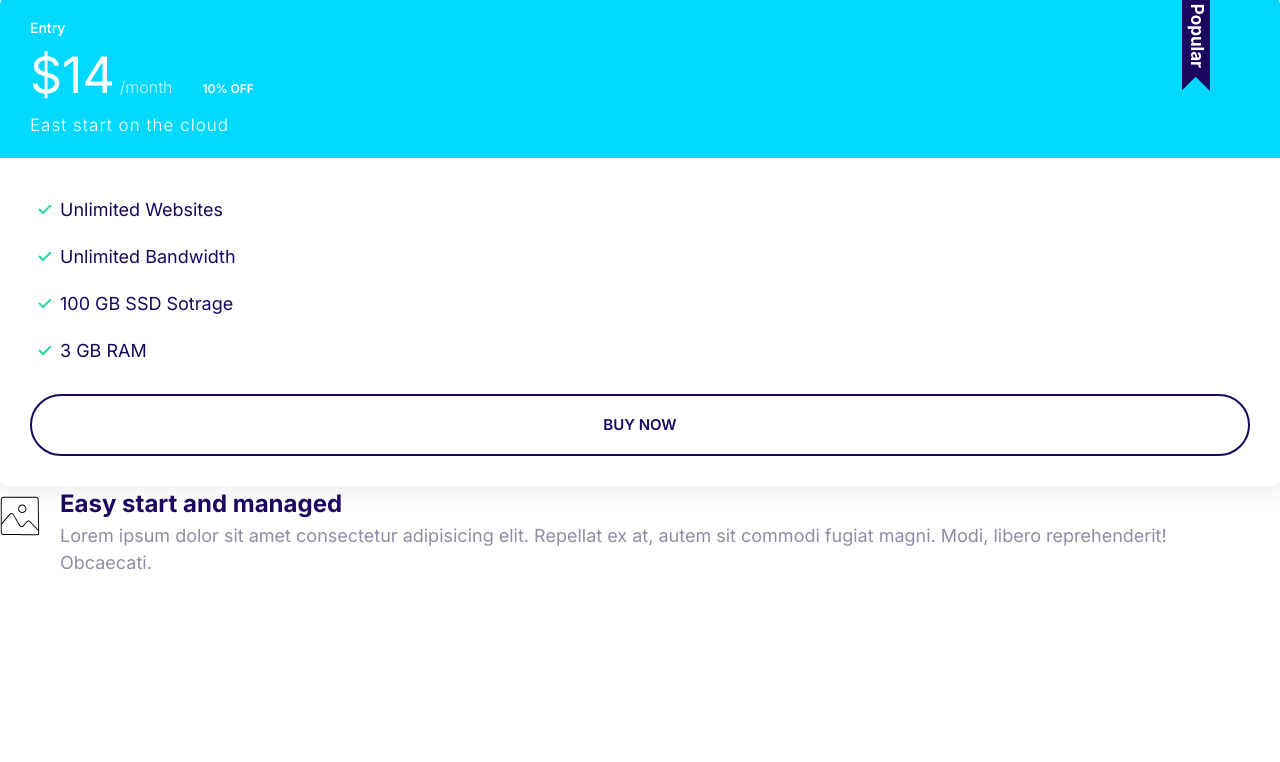
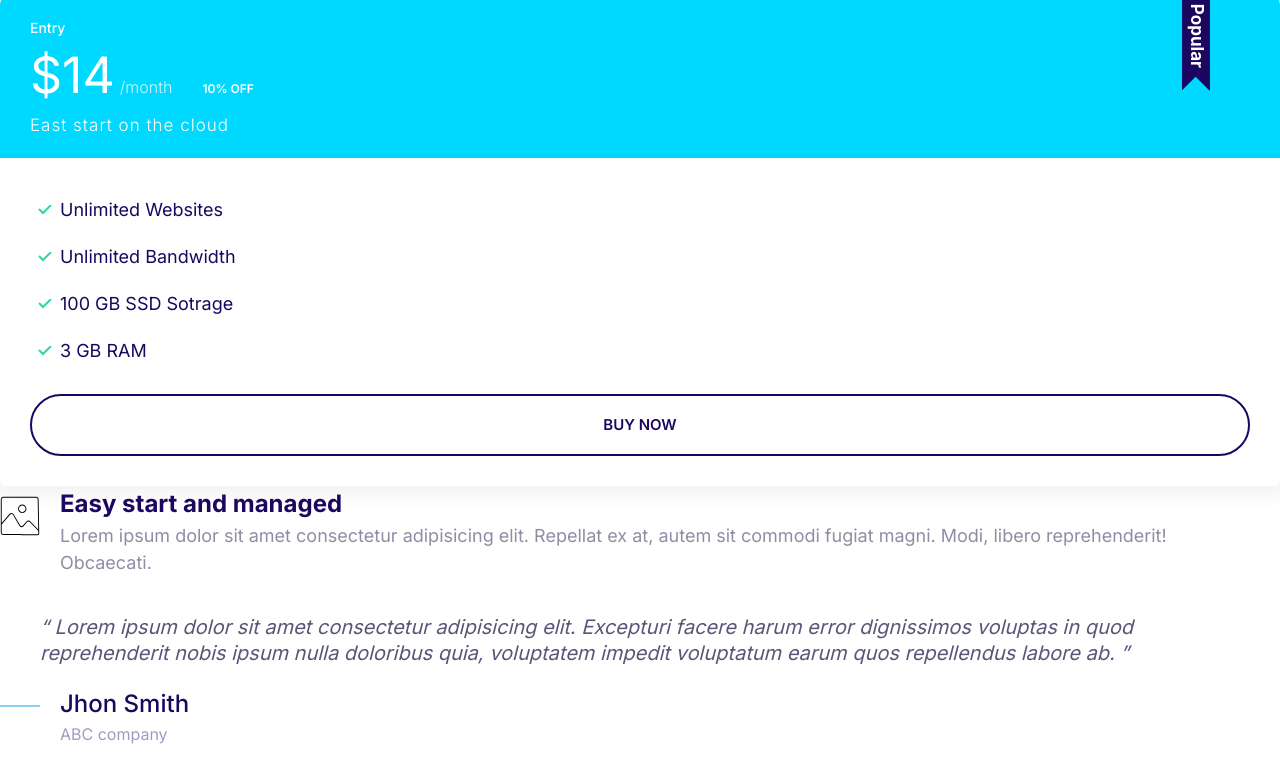
Before and after one commit to bharath-070/cloudfy, a plain HTML site: page moshify/index.html in a window 1280 px wide. Shown: the part 1091-1853 px from the top of the page. Before the commit the page ends 1685 px from the top, so only its background shows below. Drawn offline with Linux system fonts and the light colour scheme.

Commit message:
adding quotes

```diff
--- a/moshify/css/styles.css
+++ b/moshify/css/styles.css
@@ -4,6 +4,7 @@
     --color-accent:#ff3400;
     --color-headings:#1b0760;
     --color-body:#918ca4;
+    --color-body-darker:#5c5577;
     --color-border:#ccc;
     --border-radius:30px;
 }
@@ -251,6 +252,35 @@ a{
   .media__image{
     margin-top: 1rem;
   }
+  /*quote*/
+  .quote{
+    font-size: 3rem;
+    font-style: italic;
+    color: var(--color-body-darker);
+    line-height: 1.3
+  }
+  .quote__text::before{
+    content: open-quote;
+  }
+  .quote__text::after{
+    content: close-quote;
+  }
+  .quote__author{
+    font-size: 3rem;
+    font-weight: 500;
+    font-style: normal;
+    margin-bottom: 0;
+  }
+  .quote__organisation{
+    color: var(--color-headings);
+    opacity: .4;
+    font-style: normal;
+    font-size: 2rem;
+  }
+  .quote__line{
+    position: relative;
+    bottom: 10px;
+  }
 /*media query*/
 @media  screen and (min-width:1024px) {
     body{
@@ -298,4 +328,13 @@ a{
       .plan__description {
         font-size: 1.7rem;
       }
+      .quote{
+        font-size: 2rem;
+      }
+      .quote__author{
+        font-size: 2.4rem;
+      }
+      .quote__organisation{
+        font-size: 1.6rem;
+      }
 }
--- a/moshify/index.html
+++ b/moshify/index.html
@@ -85,5 +85,26 @@
         </p>
       </div>
     </div>
+    <blockquote class="quote">
+      <p class="quote__text">
+        Lorem ipsum dolor sit amet consectetur adipisicing elit. Excepturi
+        facere harum error dignissimos voluptas in quod reprehenderit nobis
+        ipsum nulla doloribus quia, voluptatem impedit voluptatum earum quos
+        repellendus labore ab.
+      </p>
+    </blockquote>
+    <footer>
+      <div class="media">
+        <div class="media__image">
+          <svg class="icon icon--primary quote__line">
+            <use xlink:href="images/sprite.svg#line"></use>
+          </svg>
+        </div>
+        <div class="media__body">
+          <h3 class="media__title quote__author">Jhon Smith</h3>
+          <p class="quote__organisation">ABC company</p>
+        </div>
+      </div>
+    </footer>
   </body>
 </html>
```
Also changed, not shown: moshify/components/quotes.html (added, +20 -0 lines).
